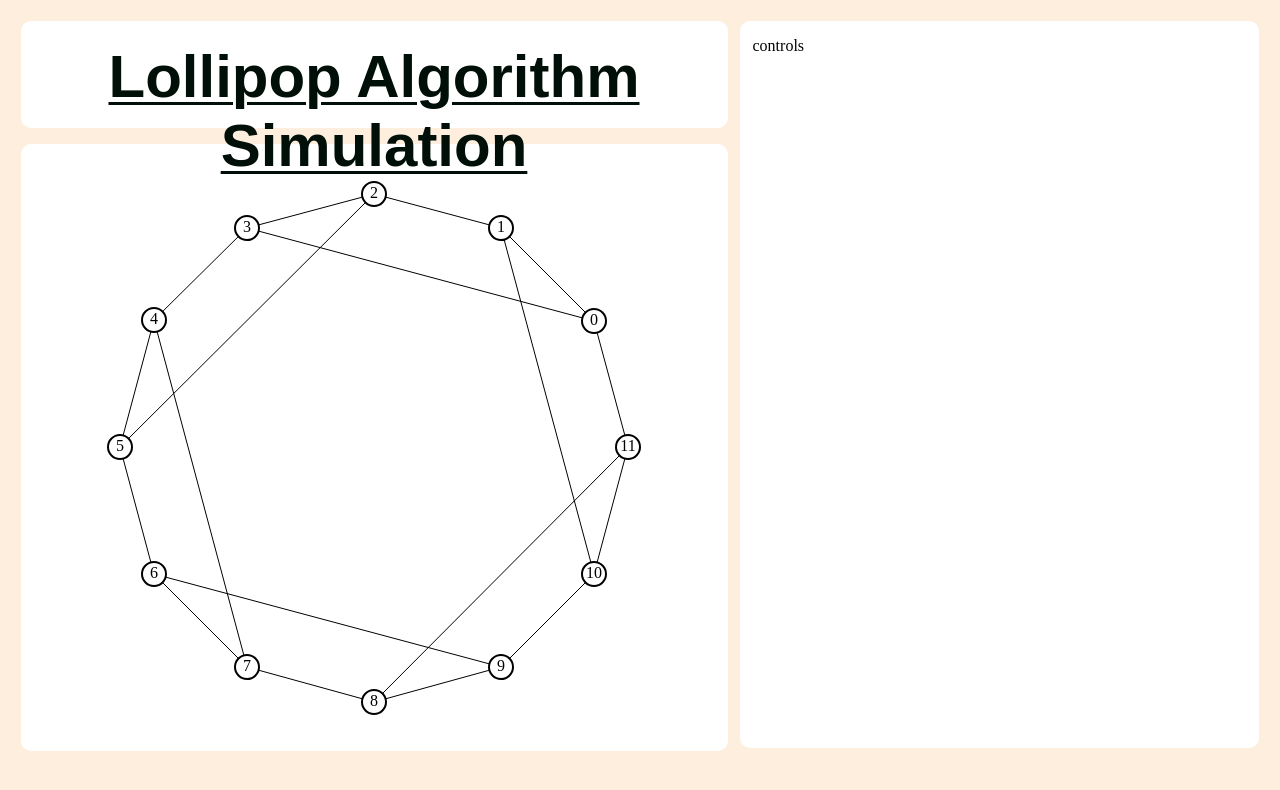
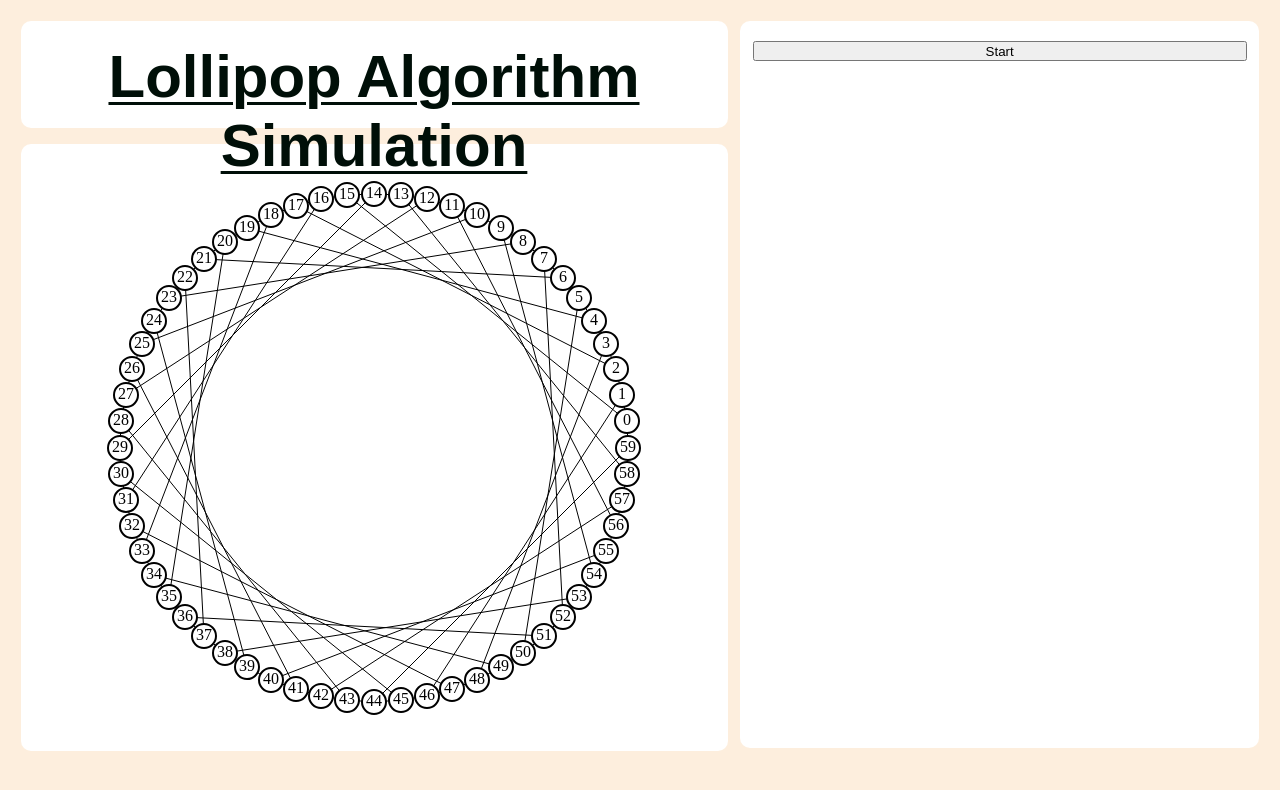
Before and after one commit to Hollerina/Dissertation-Lollipop_Algorithm, a plain HTML site: page index.html in a window 1280 px wide. Drawn offline with nearby package versions, Linux system fonts and the light colour scheme; a web font is replaced by a local one.

Commit message:
Created the buttons on the controls

```diff
--- a/index.html
+++ b/index.html
@@ -14,14 +14,13 @@
             <div id = "main_content">
                 <div id = "title">
                     <h1 id = "h1_id">Lollipop Algorithm Simulation</h1>
-
                 </div>
                 <div id = "graph" class = "background-graph">
-                    <!-- <p>graph</p> -->
+
                 </div>
             </div>
             <div id = "controls">
-                <p>controls</p>
+                <button type ="button" class="button_start">Start</button>
             </div>
         </div>
 
--- a/lollipop.js
+++ b/lollipop.js
@@ -112,6 +112,7 @@
             steps++;
         }
 
+        return ham_paths;
         // const output = `Chord Length: ${this.chords[0][1]}\nNumber of vertices: ${this.verticies}\nSteps ${steps}\nLog steps: ${Math.floor(Math.log(steps, 2))}`;
         // fs.writeFile("./output.txt", output, (err) => {
         //     if(err){
--- a/main.js
+++ b/main.js
@@ -1,7 +1,7 @@
 // const graph = require('./graph.js')
 // const Lollipop = require('./lollipop.js')
 try{
-    const g = graph(12, 3);
+    const g = graph(60, 15);
     console.log(g)
 
     const lol = new Lollipop(g)
@@ -9,7 +9,10 @@ try{
         lol.print_graph()
     }
     lol.print_graph();
-    lol.execution(0)
+    paths = lol.execution(0);
+
+    //Now have each path need event listeners to see when a button is clicked to see if it go or not
+
 }
 catch(e){
     console.log("ERROR: " + e)
--- a/styles.css
+++ b/styles.css
@@ -60,3 +60,9 @@ body,html{
     height: 85%;
     border-radius: 10px;
 }
+
+.button_start{
+    height: 20px;
+    width: 100%;
+    margin-top: 20px;
+}
```
